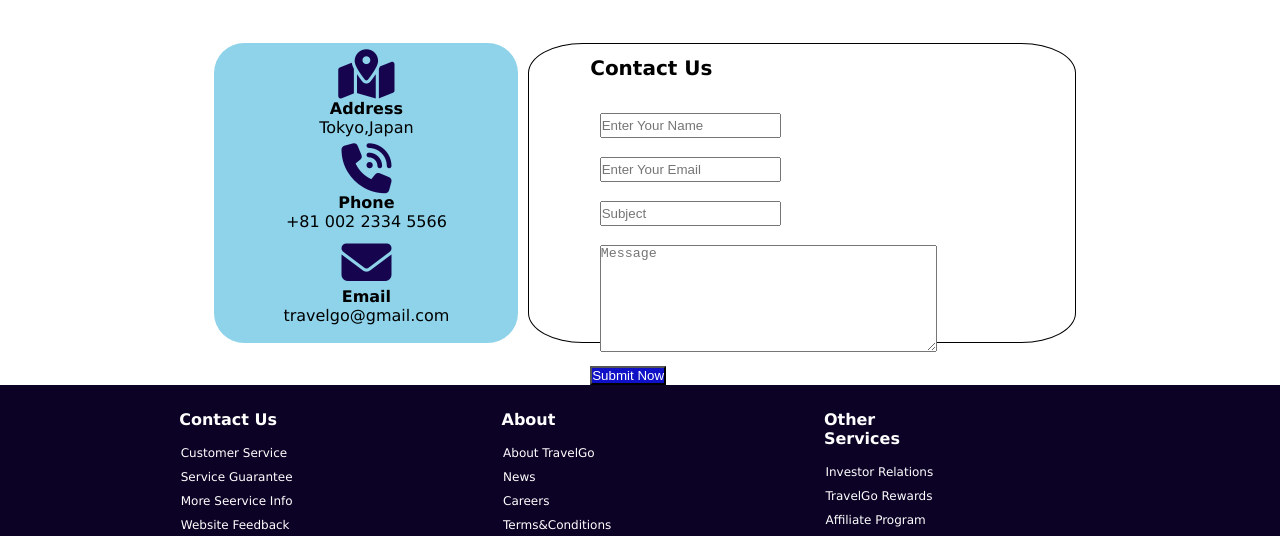
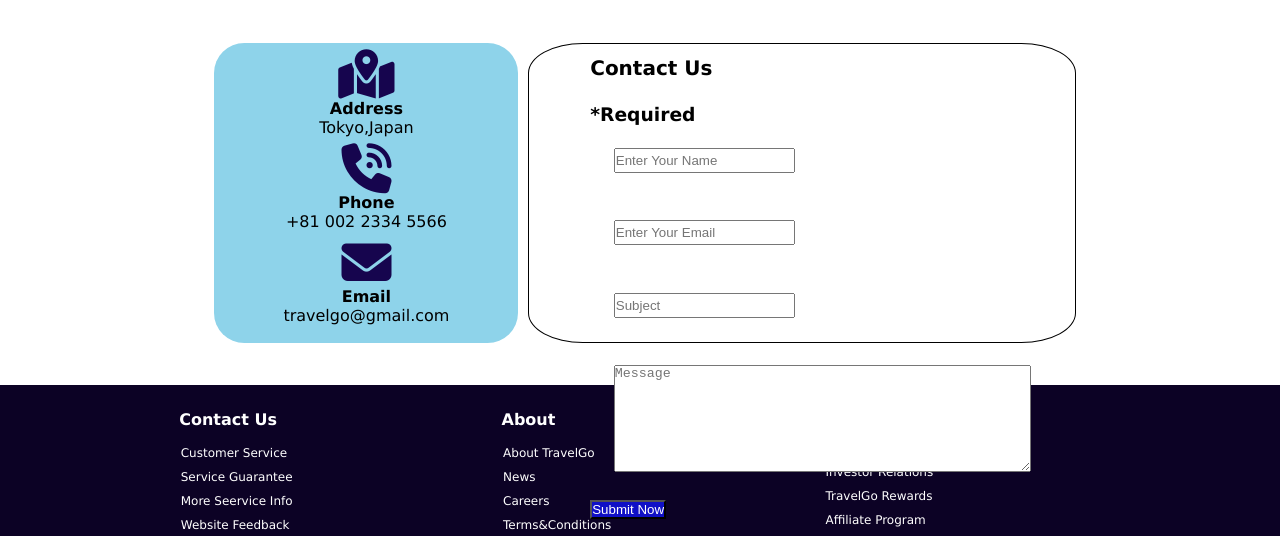
Before and after one commit to Fumika0523/TravelGo_30_04_2024, a plain HTML site: page pages/contactus.html in a window 1280 px wide. Shown: the part 44-580 px from the top of the page. Drawn offline with Linux system fonts and the light colour scheme.

Commit message:
required added

```diff
--- a/pages/contactus.html
+++ b/pages/contactus.html
@@ -47,6 +47,7 @@
         </div>
         <form class="rightSideForm">
         <h2 class="formText">Contact Us</h2>
+        <h3 class="required">*Required</h3>
         <div class="inputBox">
             <input type="text" placeholder="Enter Your Name" class="text1" required>
         </div>
@@ -57,7 +58,7 @@
             <input type="text" placeholder="Subject" class="text3" required>
         </div>
         <div class="inputBox">
-            <textarea name="message" id="message" cols="40" rows="7" placeholder="Message" required></textarea>
+            <textarea name="message" id="message" cols="50" rows="7" placeholder="Message" required></textarea>
         </div>
         <div class="submit">
             <input type="button" value="Submit Now" style="color: white; background-color: rgb(16, 16, 198);">
--- a/style/style.css
+++ b/style/style.css
@@ -292,7 +292,7 @@ ul{
     cursor: pointer;
 }
 .inputBox{
-    padding: 2%;
+    padding: 5%;
 }
 .contactItem{
     display: flex;
```
